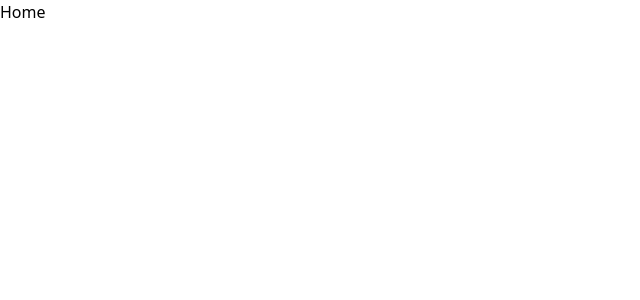
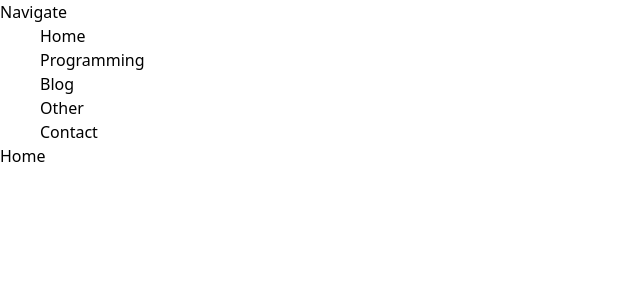
Before and after one commit to Jeet-Bubna/Personal-Site, a Next.js app: page / in a window 1280 px wide. Shown: the top 300 px of the page, without its empty margins (0-640 px from the left). Built offline with nearby package versions, Linux system fonts and the light colour scheme.

Commit message:
Theme: Created Navbar, and got themes working using next-themes

```diff
--- /dev/null
+++ b/app/components/Navbar.tsx
@@ -0,0 +1,18 @@
+function Navbar() {
+  return (
+    <div >
+        Navigate
+        <nav>
+            <ul className='list-none px-10'>
+                <li><a href='#home'>Home</a></li>
+                <li><a href='#programming'>Programming</a></li>
+                <li><a href='#blog'>Blog</a></li>
+                <li><a href='#other'>Other</a></li>
+                <li><a href='#contact'>Contact</a></li>
+            </ul>
+        </nav>
+    </div>
+  )
+}
+
+export default Navbar
--- a/app/globals.css
+++ b/app/globals.css
@@ -1 +1,2 @@
 @import 'tailwindcss';
+@variant dark (&:where(.dark, .dark *));
--- a/app/layout.tsx
+++ b/app/layout.tsx
@@ -1,9 +1,10 @@
 import type { Metadata } from "next";
 import "./globals.css";
+import { ThemeProvider } from "next-themes";
 
 export const metadata: Metadata = {
-  title: "Create Next App",
-  description: "Generated by create next app",
+  title: "Jeet Bubna",
+  description: "A Portfolio Website for Jeet Bubna",
 };
 
 export default function RootLayout({
@@ -15,7 +16,11 @@ export default function RootLayout({
     <html
       lang="en"
     >
-      <body>{children}</body>
+    <body>
+      <ThemeProvider attribute="class" defaultTheme="system" enableSystem>
+        {children}
+      </ThemeProvider>
+    </body>
     </html>
   );
 }
--- a/app/page.tsx
+++ b/app/page.tsx
@@ -1,7 +1,10 @@
+import Navbar from "./components/Navbar";
+
 export default function Home() {
   return (
-    <>
+    <div>
+      <Navbar />
       Home
-    </>
+    </div>
   );
 }
--- a/package.json
+++ b/package.json
@@ -10,6 +10,7 @@
   },
   "dependencies": {
     "next": "16.2.2",
+    "next-themes": "^0.4.6",
     "react": "19.2.4",
     "react-dom": "19.2.4"
   },
```
Also changed, not shown: app/components/ThemeProvider.tsx (added, +12 -0 lines), 1 other file (tests, documents, lock files or other folders).
